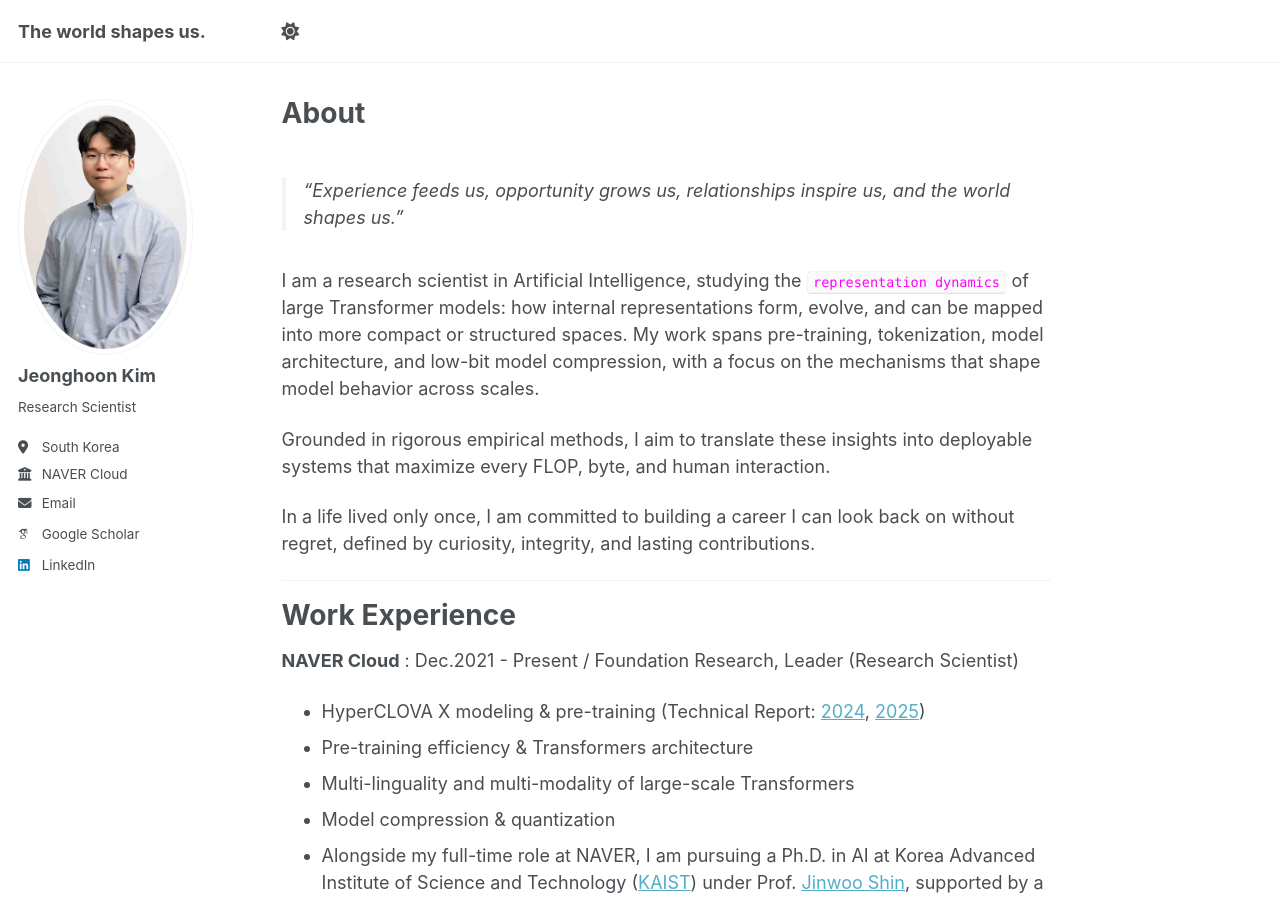
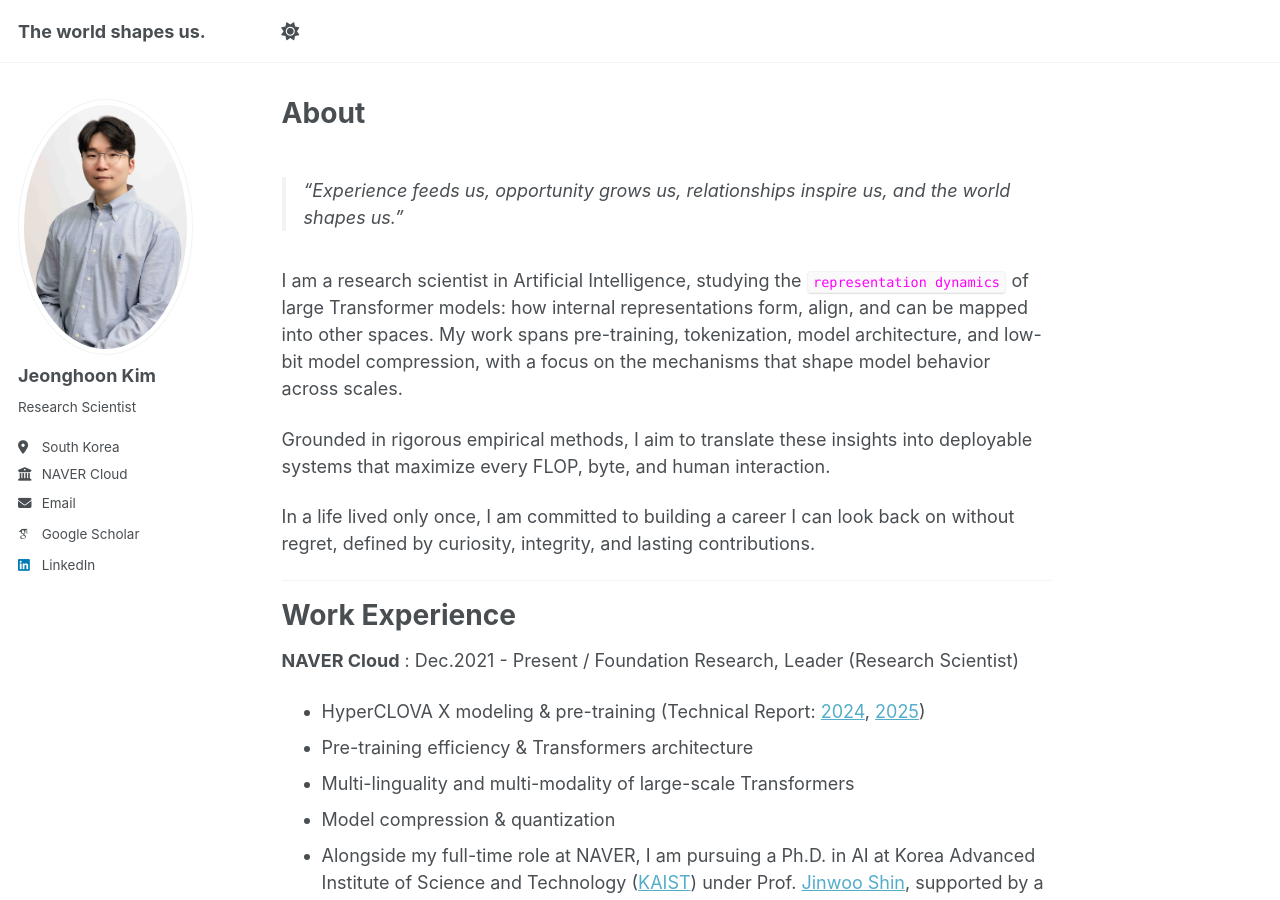
Before and after one commit to penpaperkeycode/penpaperkeycode.github.io, a Jekyll site: the page built from _pages/about.md, in a window 1280 px wide and 900 px high. Built offline with Jekyll 4.4.1, drawn with Linux system fonts in a browser that asks for light colours; some web fonts are replaced.

Commit message:
Update about.md

```diff
--- a/_pages/about.md
+++ b/_pages/about.md
@@ -9,7 +9,7 @@ redirect_from:
 
 > “Experience feeds us, opportunity grows us, relationships inspire us, and the world shapes us.”
 
-I am a research scientist in Artificial Intelligence, studying the <code style="color : magenta">representation dynamics</code> of large Transformer models: how internal representations form, evolve, and can be mapped into more compact or structured spaces. My work spans pre-training, tokenization, model architecture, and low-bit model compression, with a focus on the mechanisms that shape model behavior across scales.
+I am a research scientist in Artificial Intelligence, studying the <code style="color : magenta">representation dynamics</code> of large Transformer models: how internal representations form, align, and can be mapped into other spaces. My work spans pre-training, tokenization, model architecture, and low-bit model compression, with a focus on the mechanisms that shape model behavior across scales.
 
 Grounded in rigorous empirical methods, I aim to translate these insights into deployable systems that maximize every FLOP, byte, and human interaction.
 
```
